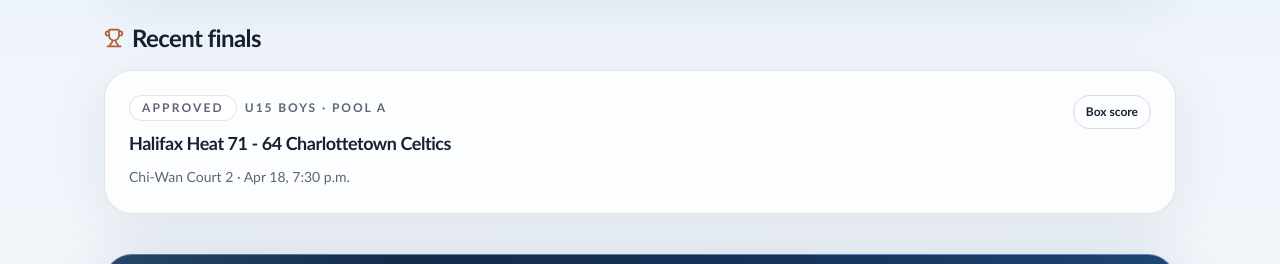
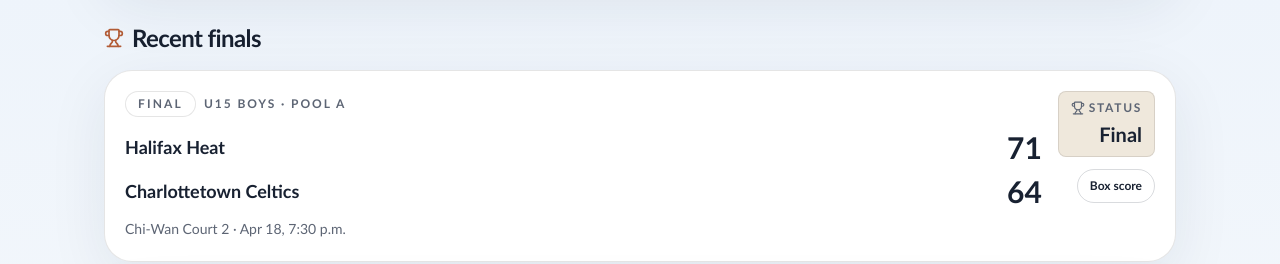
Before and after one commit to jasonmacpei/springshootout, a Next.js app: page /results in a window 1280 px wide. Shown: the part 688-952 px from the top of the page. Built offline with nearby package versions, Linux system fonts and the light colour scheme; no server answers; the database is empty.

Commit message:
Match final cards to live results layout

```diff
--- a/src/components/competition/live-results-board.tsx
+++ b/src/components/competition/live-results-board.tsx
@@ -266,27 +266,47 @@
         {feed.finalGames.length > 0 ? (
           <div className="grid gap-4">
             {feed.finalGames.map((result) => (
-              <Card key={result.gamePublicId}>
-                <div className="flex flex-wrap items-start justify-between gap-3">
-                  <div>
-                    <div className="mb-2 flex flex-wrap items-center gap-2">
-                      <Badge>{formatStatus(result.resultWorkflowStatus)}</Badge>
+              <Card className="bg-white p-5" key={result.gamePublicId}>
+                <div className="flex flex-wrap items-start justify-between gap-4">
+                  <div className="min-w-0 flex-1">
+                    <div className="mb-3 flex flex-wrap items-center gap-2">
+                      <Badge>Final</Badge>
                       <span className="text-xs font-semibold uppercase tracking-[0.16em] text-[var(--muted-foreground)]">
                         {result.divisionName ?? "Division pending"} · {result.poolName ?? result.stageName ?? "Stage pending"}
                       </span>
                     </div>
-                    <CardTitle>
-                      {result.teamName} {result.score} - {result.opponentScore} {result.opponentTeamName}
-                    </CardTitle>
+                    <div className="grid gap-2">
+                      <div className="flex items-center justify-between gap-4">
+                        <span className="text-lg font-bold text-[var(--foreground)]">{result.teamName}</span>
+                        <span className="text-3xl font-black tabular-nums text-[var(--foreground)]">
+                          {result.score}
+                        </span>
+                      </div>
+                      <div className="flex items-center justify-between gap-4">
+                        <span className="text-lg font-bold text-[var(--foreground)]">{result.opponentTeamName}</span>
+                        <span className="text-3xl font-black tabular-nums text-[var(--foreground)]">
+                          {result.opponentScore}
+                        </span>
+                      </div>
+                    </div>
                     <CardDescription>
                       {result.venue ?? "Venue pending"} · {formatDateTime(result.scheduledAt)}
                     </CardDescription>
                   </div>
-                  <Link href={`/games/${result.gamePublicId}`}>
-                    <Button size="sm" variant="outline">
-                      Box score
-                    </Button>
-                  </Link>
+                  <div className="flex shrink-0 flex-col items-end gap-3">
+                    <div className="rounded-lg border border-black/10 bg-[var(--surface)] px-3 py-2 text-right">
+                      <div className="flex items-center justify-end gap-1 text-xs font-semibold uppercase tracking-[0.14em] text-[var(--muted-foreground)]">
+                        <Trophy aria-hidden="true" className="h-3.5 w-3.5" />
+                        Status
+                      </div>
+                      <div className="mt-1 text-xl font-black tabular-nums text-[var(--foreground)]">Final</div>
+                    </div>
+                    <Link href={`/games/${result.gamePublicId}`}>
+                      <Button size="sm" variant="outline">
+                        Box score
+                      </Button>
+                    </Link>
+                  </div>
                 </div>
               </Card>
             ))}
```
Also changed, not shown: 1 other file (tests, documents, lock files or other folders).
